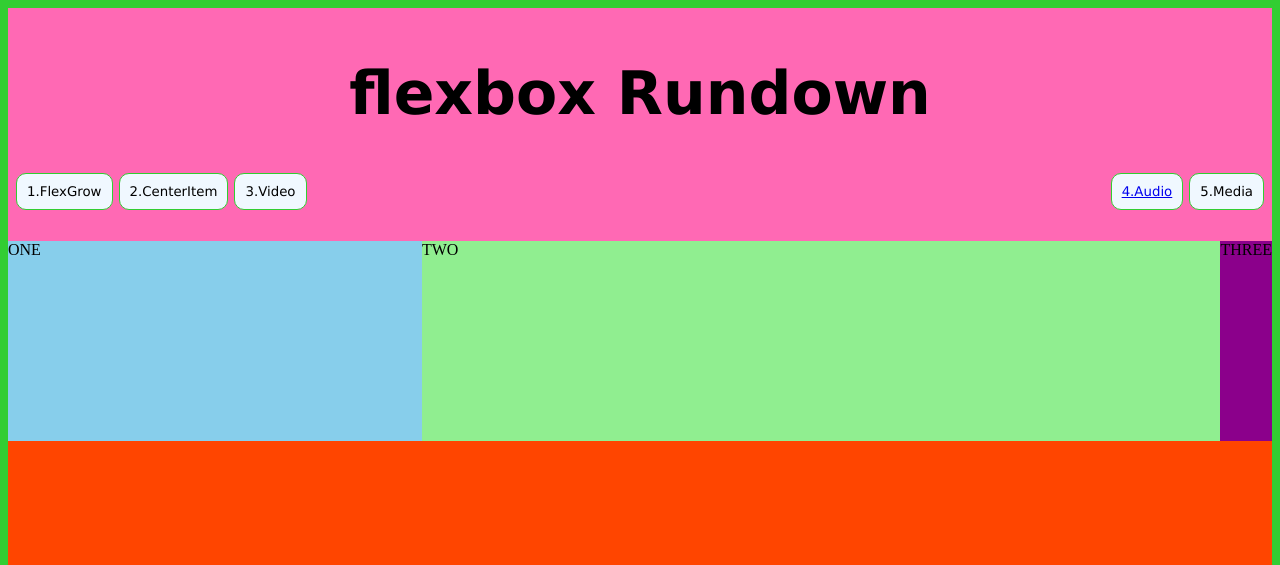
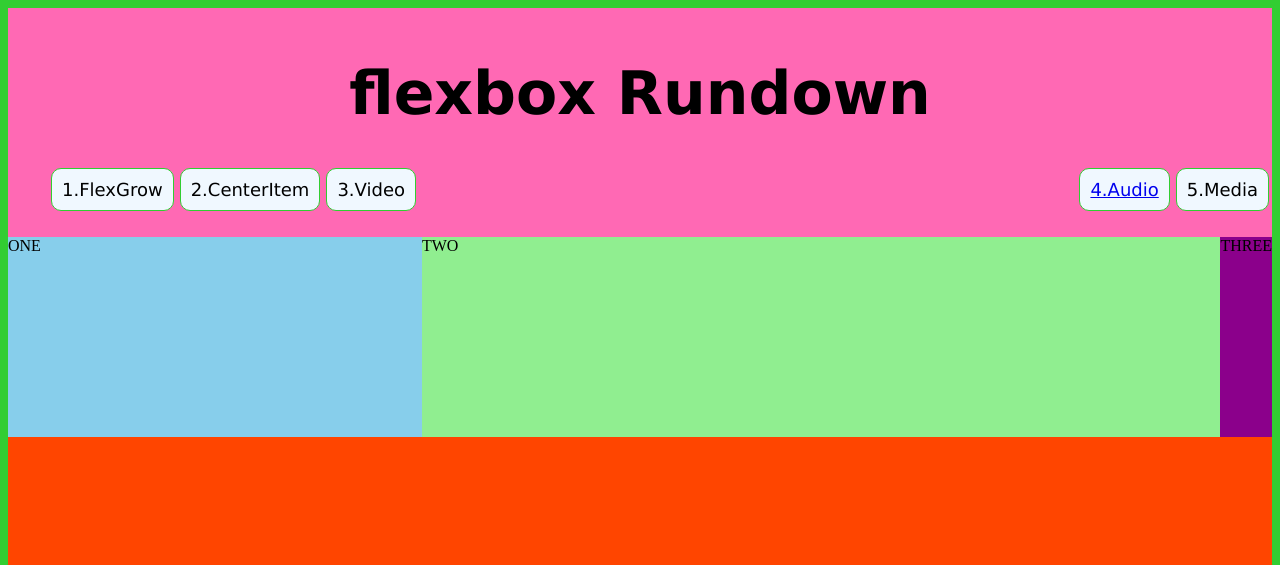
Before and after one commit to cassinihxUWE/GWDS-TS5, a plain HTML site: page index.html in a window 1280 px wide. Shown: the top 565 px of the page. Drawn offline with Linux system fonts and the light colour scheme.

Commit message:
funky buttons included!

```diff
--- a/styles.css
+++ b/styles.css
@@ -19,9 +19,25 @@ h1 {
 
 /* section one flex grow and shrink */
 
-ul {
-    list-style-type: none;
-    padding: 5px;
+button {
+    border: 1px solid blueviolet;
+    border-radius: 5px;
+    font-family: 'Lucida Sans', 'Lucida Sans Regular', 'Lucida Grande', 'Lucida Sans Unicode', Geneva, Verdana, sans-serif;
+    font-size: large;
+    padding: 10px;
+    margin: 2px;
+    transition-duration: 1s;
+}
+
+button:hover {
+    background-color: limegreen;
+    color: white;
+}
+
+button:active {
+    background-color: #3e8e41;
+    box-shadow: darkred;
+    transform: translateY(4px);
 }
 
 .push {
```
